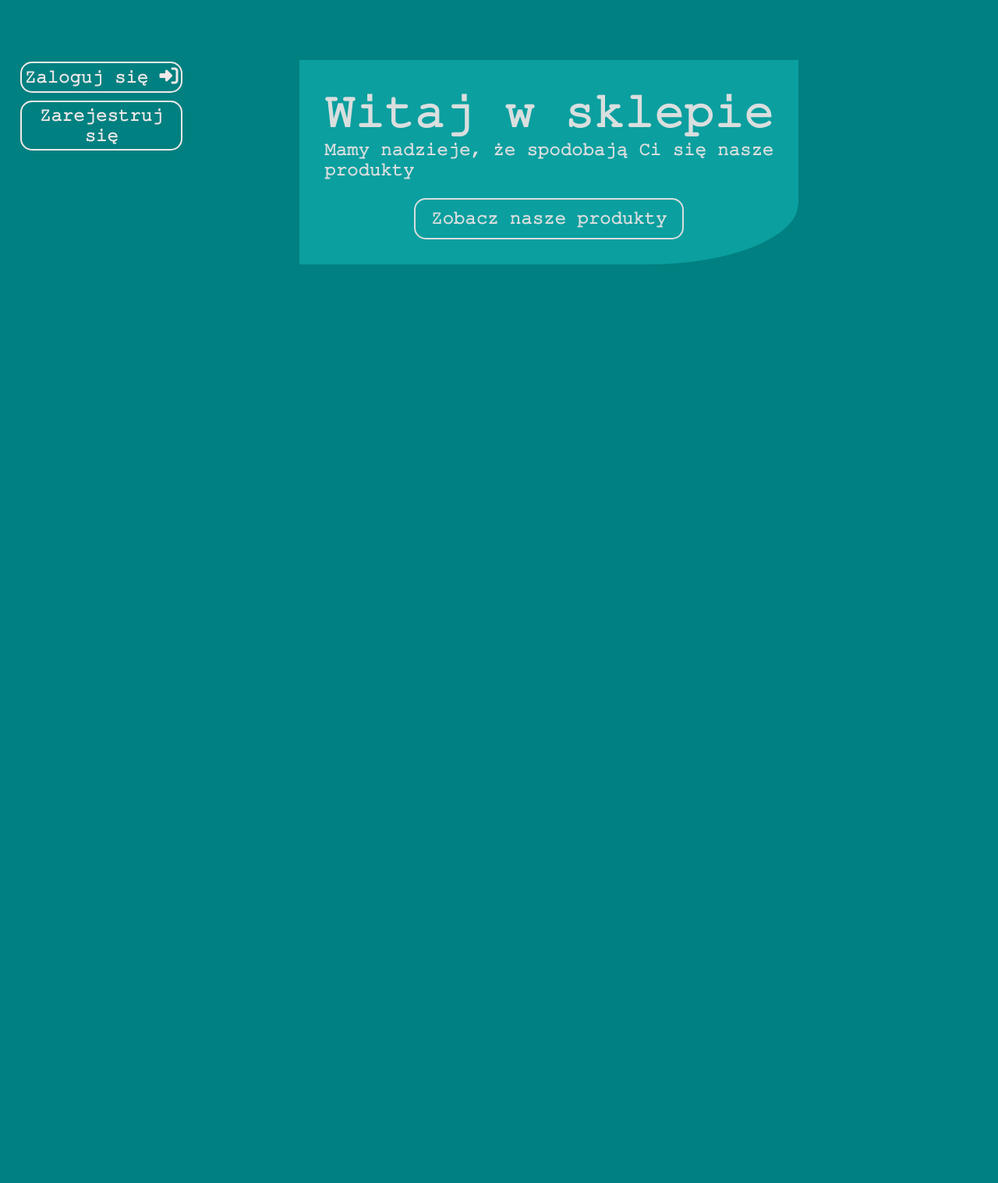
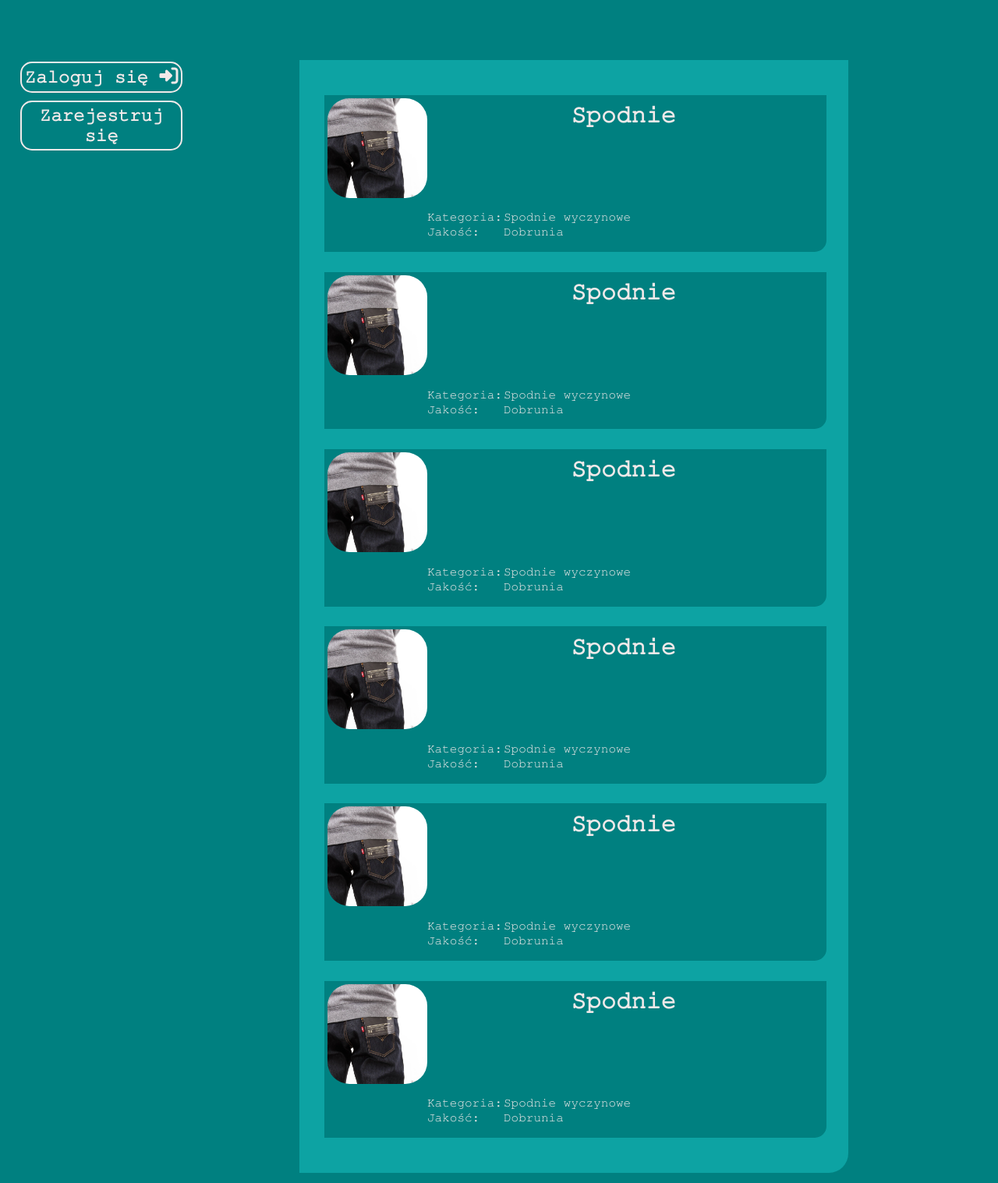
Before and after one commit to wiotrek/shop_php, a PHP site: page /index.php?site=index in a window 1280 px wide. Shown: the part 122-1639 px from the top of the page at 78% size. Before the commit the page ends 461 px from the top, so only its background shows below. Run offline with PHP 8.4, Linux system fonts and the light colour scheme; some libraries are stand-ins or nearby versions.

Commit message:
create subsite products

```diff
--- a/index.php
+++ b/index.php
@@ -2,7 +2,6 @@
     session_start();
 
     if (isset($_GET['logout'])) {
-        $_SESSION['loggin'] = 0;
         session_destroy();
         header("Location: index.php");
     }
@@ -23,7 +22,7 @@
 
 <body>
     <header>
-        <h1>Sklep</h1>
+        <a href='index.php'><h1>Sklep</h1></a>
     </header>
     <menu>
         <ul>
@@ -36,21 +35,39 @@
                     echo "<li class='singOut'>Zarejestruj się</li>";
                 }
             ?>
-
         </ul>
     </menu>
     <main>
         <div class='mainHeadQuad'>
             <?php
-                if(isset($_SESSION['currentUserId'])){
-                    $currentUserName = $_SESSION['currentUserName'];
-                    echo "<h1>Witaj, $currentUserName</h1>";
+                if(!isset($_GET['site']) ){
+
+                    // HOME SITE
+                    if(isset($_SESSION['currentUserId'])){
+                        $currentUserName = $_SESSION['currentUserName'];
+                        echo "<h1>Witaj, $currentUserName</h1>";
+                    }else{
+                        echo "<h1>Witaj w sklepie</h1>";
+                    }
+                    echo "<h2>Mamy nadzieje, że spodobają Ci się nasze produkty</h2>";
+                    echo "<a href='?site='><h2 class='mainLookProducts'>Zobacz nasze produkty</h2></a>";
                 }else{
-                    echo "<h1>Witaj w sklepie</h1>";
+
+                    for ($i=0; $i < 6; $i++) {
+                        echo "<article>";
+                        echo "<img class='picture' src='assets/spodnie.jpeg' />";
+                        echo "<div class='description'>";
+                        echo "<h2>Spodnie</h2>";
+                        echo "<table><tr><td>Kategoria: </td><td>Spodnie wyczynowe</td></tr>";
+                        echo "<tr><td>Jakość: </td><td>Dobrunia</td></tr>";
+                        echo "</table>";
+                        echo "</div>";
+                        echo "</article>";
+                    }
+
+
                 }
             ?>
-            <h2>Mamy nadzieje, że spodobają Ci się nasze produkty</h2>
-            <h2 class='mainLookProducts'><a href='#'>Zobacz nasze produkty</a></h2>
         </div>
         <?php
                 if(isset($_SESSION['existTryAndFail'])){
--- a/theme.css
+++ b/theme.css
@@ -78,10 +78,11 @@ ul{
     }
     main div.mainHeadQuad{
         color: var(--main-txt-color);
+        width: 100%;
+        float: left;
         background-color: var(--main-color);
-        border-radius: 0 0 30% 0;
+        border-radius: 0 0 25px 0;
         padding: 5%;
-        opacity: 0.9;
     }
     main div.mainHeadQuad h1{
         font-size: 4em;
@@ -107,6 +108,40 @@ ul{
         animation-duration: 2s;
         background-color:white;
         color:var(--main-color);
+    }
+
+/* section main products */
+    div.mainHeadQuad article{
+        width: 100%;
+        float: left;
+        text-align: center;
+        margin: 2% 0;
+        border: 2px solid var(--bg-color);
+        background-color: var(--bg-color);
+        border-radius: 0 0 15px 0;
+    }
+    div.mainHeadQuad article:hover{
+        border: 2px solid var(--main-txt-color);
+        border-radius: 30px;
+    }
+    div.mainHeadQuad article .picture{
+        width: 20%;
+        height: 20%;
+        float: left;
+        border: 2px solid var(--bg-color);
+        border-radius: 30px;
+    }
+    div.mainHeadQuad article .description h2{
+        text-align: center;
+        font-size: 2em;
+        float: left;
+        width: 78%;
+        margin: 1% 0%;
+    }
+    div.mainHeadQuad article .description table{
+        float: left;
+        margin: 2% 20%;
+        text-align: left;
     }
 
 /* section main - Sing In */
```
Also changed, not shown: assets/spodnie.jpeg (added), products.php (added).
